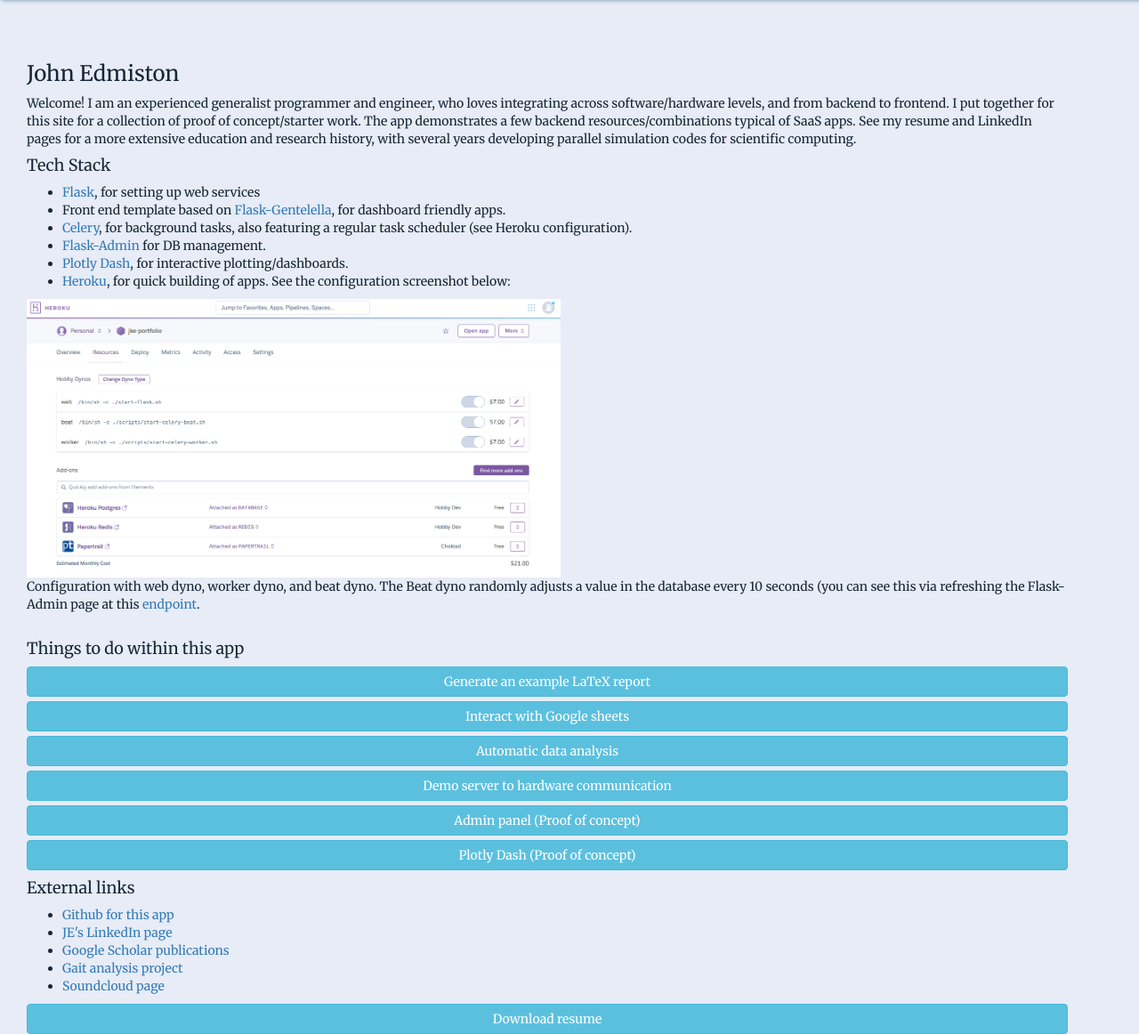
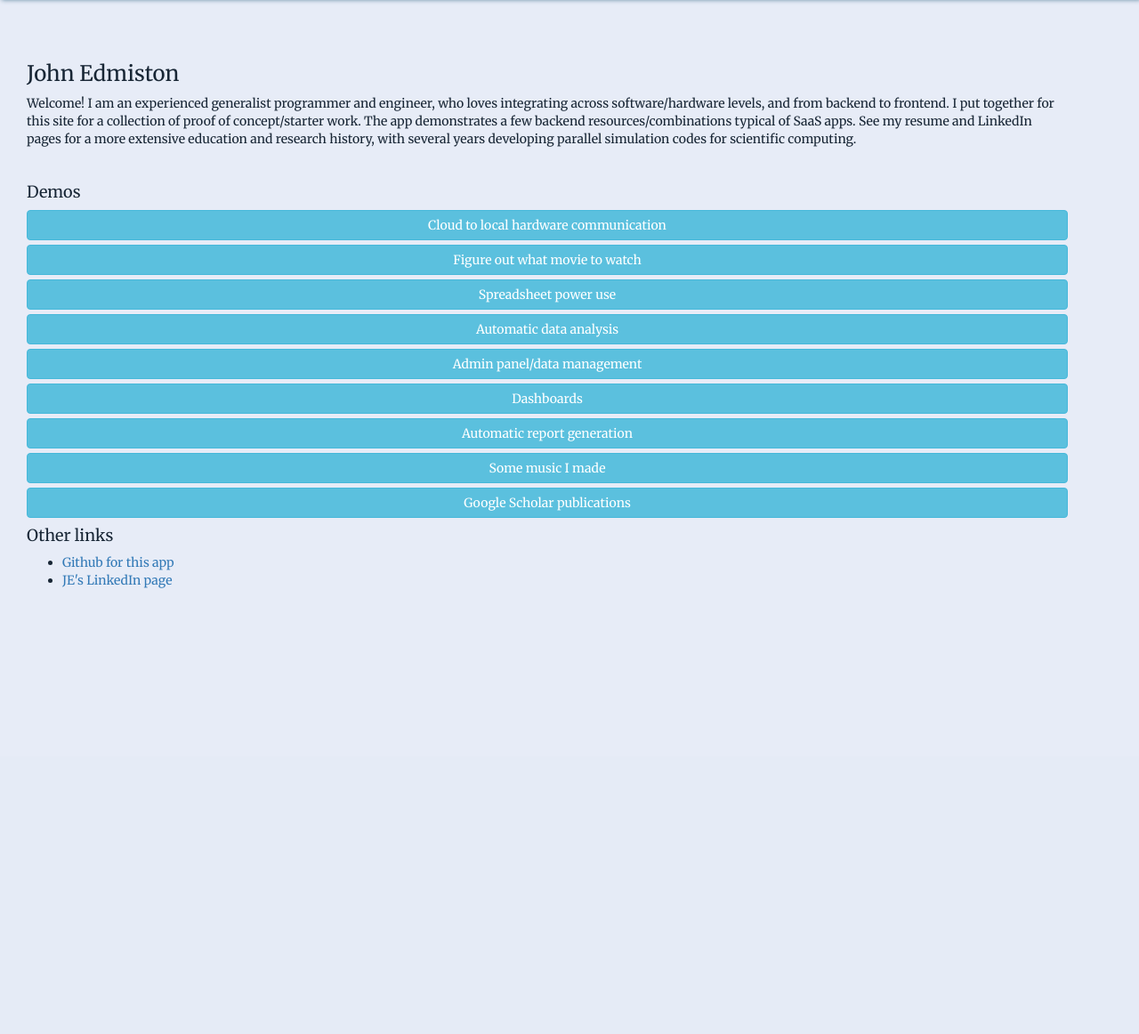
Before and after one commit to jkedmiston/portfolio, a Flask app: page / in a window 1280 px wide. Shown: the part 40-1202 px from the top of the page at 89% size. After the commit the page ends 701 px from the top, so only its background shows below. Run offline with Flask 3, Linux system fonts and the light colour scheme; parts of the project's set-up code (start-up, migrations or seed data) failed here and were passed over; some libraries are stand-ins or nearby versions.

Commit message:
reorganize page

```diff
--- a/docker-compose.yml
+++ b/docker-compose.yml
@@ -27,7 +27,7 @@ services:
         stdin_open: true
         tty: true
         ports:
-            - "5000:5000"
+            - "5001:5000"
 
         volumes:
             - .:/app
--- a/templates/index.html
+++ b/templates/index.html
@@ -14,54 +14,24 @@
       work. The app demonstrates a few backend resources/combinations typical of SaaS apps. See my resume and LinkedIn pages for a more extensive education and research history, with several years developing parallel simulation codes for scientific computing.
     </p>
 
-    <h4>Tech Stack</h4>
-
-    <ul>
-      <li>
-        <a href="https://flask.palletsprojects.com/en/1.1.x/" target="_blank">Flask</a>, for setting up web services
-      </li>
-      <li>
-        Front end template based on <a href="https://github.com/afourmy/flask-gentelella" target="_blank">Flask-Gentelella</a>, for dashboard friendly apps.
-      </li>
-      <li>
-        <a href="https://docs.celeryproject.org/en/stable/getting-started/introduction.html" target="_blank">Celery</a>, for background tasks, also featuring a regular task scheduler (see Heroku configuration).
-      </li>
-      <li>
-        <a href="https://flask-admin.readthedocs.io/en/latest/">Flask-Admin</a> for DB management.
-      </li>
-      <li>
-        <a href="https://plotly.com/dash/" target="_blank">Plotly Dash</a>, for interactive plotting/dashboards.
-      </li>
-      <li>
-        <a href="https://www.heroku.com" target="_blank">Heroku</a>, for quick building of apps. See the configuration screenshot below:
-      </li>
-    </ul>
-
-    <figure>
-      <img src="{{url_for('static', filename='figures/heroku_config.png')}}" width=600px alt="Heroku configuration">
-      <figcaption>
-Configuration with web dyno, worker dyno, and beat dyno. The Beat
-        dyno randomly adjusts a value in the database every 10 seconds (you can see this via refreshing the Flask-Admin page at
-        this <a href="/admin/randomdata">endpoint</a>.
-      </figcaption>
-    </figure>
 <br>
     <div class="col-12">
-<h4>Things to do within this app</h4>
+<h4>Demos</h4>
 <!-- <a href="{{url_for('main_bp.index_gentelella')}}" class="btn btn-info btn-block">Flask-Gentelella
-        frontend</a> -->
-      <a href="{{url_for('reports_bp.latex_demo')}}" class="btn btn-info btn-block">Generate an example LaTeX report</a>
-      <a href="{{url_for('reports_bp.present_sheet')}}" class="btn btn-info btn-block">Interact with Google sheets</a>
+     frontend</a> -->
+<a href="{{url_for('pubsub_bp.pubsub_depth_cam')}}" class="btn btn-info btn-block">Cloud to local hardware communication</a>
+<!--<a href="http://www.gaitanalyzer.info" target="_blank" class="btn btn-info btn-block">Gait analysis</a>-->
+<a href="http://www.movierank.org" target="_blank" class="btn btn-info btn-block">Figure out what movie to watch</a>
+      <a href="{{url_for('reports_bp.present_sheet')}}" class="btn btn-info btn-block">Spreadsheet power use</a>
       <a href="{{url_for('reports_bp.analyze_user_sheet')}}" class="btn btn-info btn-block">Automatic data analysis</a>
-      <a href="{{url_for('pubsub_bp.pubsub_depth_cam')}}" class="btn btn-info btn-block">Demo server to hardware communication</a>
-      <a href="/admin" class="btn btn-info btn-block">Admin panel (Proof of concept)</a>
-
-      <a href="/pk" class="btn btn-info btn-block" target="_blank">Plotly Dash (Proof of concept)</a>
-
-
+      <a href="/admin" class="btn btn-info btn-block">Admin panel/data management</a>
+      <a href="/pk" class="btn btn-info btn-block" target="_blank">Dashboards</a>
+      <a href="{{url_for('reports_bp.latex_demo')}}" class="btn btn-info btn-block">Automatic report generation</a>
+      <a href="https://soundcloud.com/elbow_rocket" class="btn btn-info btn-block"target="_blank">Some music I made</a>
+          <a href="{{urls.main.google_scholar}}" target="_blank" class="btn btn-info btn-block">Google Scholar publications</a>
     </div>
 
-    <h4> External links </h4>
+    <h4> Other links </h4>
     <ul>
       <li>
       <a href="{{urls.main.github}}" target="_blank" >Github for this app</a>
@@ -69,18 +39,9 @@ Configuration with web dyno, worker dyno, and beat dyno. The Beat
         <li>
           <a href="http://www.linkedin.com/in/jkedmiston" target="_blank">JE's LinkedIn page</a>
         </li>
-        <li>
-          <a href="{{urls.main.google_scholar}}" target="_blank">Google Scholar publications</a>
-        </li>
-        <li>
-          <a href="http://www.gaitanalyzer.info" target="_blank">Gait analysis project</a>
-        </li>
-        <li>
-          <a href="https://soundcloud.com/elbow_rocket" target="_blank">Soundcloud page</a>
-        </li>
 
 </ul>
-    <a href="{{url_for('main_bp.download_cv')}}" class="btn btn-info btn-block">Download resume</a>
+<!--    <a href="{{url_for('main_bp.download_cv')}}" class="btn btn-info btn-block">Download resume</a> -->
 
   </div>
 
```
Also changed, not shown: 1 other file.
